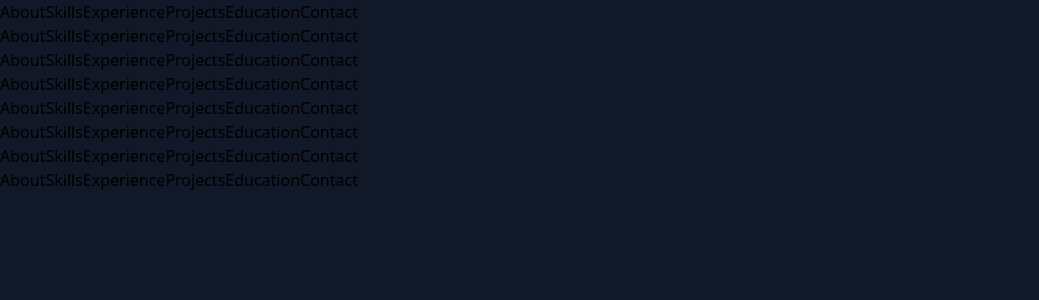
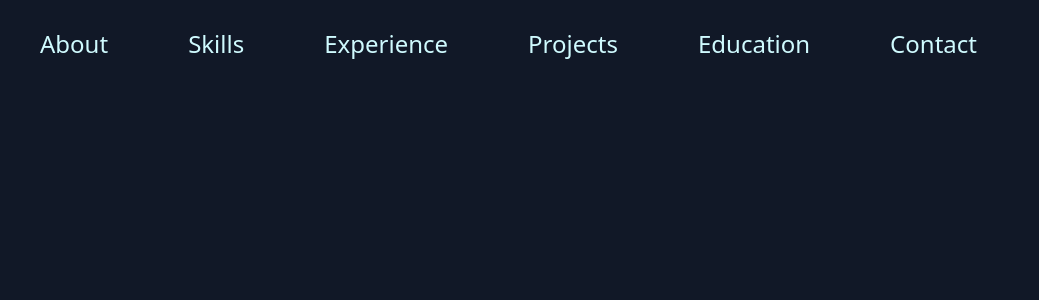
Before and after one commit to snigdho611/snigdho611.dev, a Next.js app: page / in a window 1280 px wide. Shown: the top 300 px of the page, without its empty margins (0-1039 px from the left). Built offline with nearby package versions, Linux system fonts and the light colour scheme.

Commit message:
Updated design for navbar

```diff
--- a/package.json
+++ b/package.json
@@ -23,7 +23,7 @@
     "autoprefixer": "^10.4.4",
     "eslint": "8.6.0",
     "eslint-config-next": "12.0.7",
-    "postcss": "^8.2.15",
+    "postcss": "^8.4.12",
     "tailwindcss": "^3.0.23",
     "typescript": "4.5.4"
   }
--- a/pages/_app.tsx
+++ b/pages/_app.tsx
@@ -1,5 +1,6 @@
+import "tailwindcss/tailwind.css";
+import "../styles/globals.css";
 import "../styles/index.css";
-import "../styles/globals.css";
 import type { AppProps } from "next/app";
 
 function MyApp({ Component, pageProps }: AppProps) {
--- /dev/null
+++ b/pages/home.tsx
@@ -0,0 +1,69 @@
+import type { NextPage } from "next";
+import Head from "next/head";
+import Image from "next/image";
+// import styles from "../styles/Home.module.css";
+
+const Home: NextPage = () => {
+  return (
+    <div>
+      <Head>
+        <title>ABC Superstore</title>
+        <link rel="icon" href="/images/logo.png" type="image/x-icon" />
+      </Head>
+      <Head>
+        <title>Create Next App</title>
+        <meta name="description" content="Generated by create next app" />
+        <link rel="icon" href="/favicon.ico" />
+      </Head>
+
+      <main>
+        <h1>
+          Welcome to <a href="https://nextjs.org">Next.js!</a>
+        </h1>
+
+        <p>
+          Get started by editing <code>pages/index.tsx</code>
+        </p>
+
+        <div>
+          <a href="https://nextjs.org/docs">
+            <h2>Documentation &rarr;</h2>
+            <p>Find in-depth information about Next.js features and API.</p>
+          </a>
+
+          <a href="https://nextjs.org/learn">
+            <h2>Learn &rarr;</h2>
+            <p>Learn about Next.js in an interactive course with quizzes!</p>
+          </a>
+
+          <a href="https://github.com/vercel/next.js/tree/master/examples">
+            <h2>Examples &rarr;</h2>
+            <p>Discover and deploy boilerplate example Next.js projects.</p>
+          </a>
+
+          <a href="https://vercel.com/new?utm_source=create-next-app&utm_medium=default-template&utm_campaign=create-next-app">
+            <h2>Deploy &rarr;</h2>
+            <p>
+              Instantly deploy your Next.js site to a public URL with Vercel.
+            </p>
+          </a>
+        </div>
+      </main>
+
+      <footer>
+        <a
+          href="https://vercel.com?utm_source=create-next-app&utm_medium=default-template&utm_campaign=create-next-app"
+          target="_blank"
+          rel="noopener noreferrer"
+        >
+          Powered by{" "}
+          <span>
+            <Image src="/vercel.svg" alt="Vercel Logo" width={72} height={16} />
+          </span>
+        </a>
+      </footer>
+    </div>
+  );
+};
+
+export default Home;
--- a/pages/index.tsx
+++ b/pages/index.tsx
@@ -41,11 +41,11 @@ const Home: React.FC<HomeProps> = ({ val }) => {
         y: 0,
       },
       {
-        scale: 0.075,
+        scale: 0.065,
         delay: 1,
         duration: 1,
         x: "-45%",
-        yPercent: -45,
+        y: "-48%",
       }
     );
     // currentTarget.current?.style.display = "none";
@@ -57,7 +57,7 @@ const Home: React.FC<HomeProps> = ({ val }) => {
           textRef.current.style.display = "fixed";
           onLoad(textRef);
         } else if (nameAnimation) {
-          textRef.current.style.display = "fixed";
+          textRef.current.style.display = "initial";
         }
       } else {
         textRef.current.style.display = "none";
@@ -83,26 +83,8 @@ const Home: React.FC<HomeProps> = ({ val }) => {
         <link rel="icon" href="/images/favicon.png" />
         <title>Snigdho Dip Howlader</title>
       </Head>
-
-      {/* <div
-        className="bg-gray-900"
-        style={{
-          minWidth: "100px",
-          width: "100%",
-          height: "100vh",
-        }}
-      >
-        <div
-          style={{
-            backgroundImage: "url(/images/favicon2.svg)",
-            backgroundSize: "100% 100%",
-            backgroundRepeat: "no-repeat",
-            height: "100%",
-          }}
-          ref={textRef}
-        ></div>
-      </div> */}
       <div
+        // className="bg-slate-500"
         style={{
           backgroundImage: "url(/images/favicon2.svg)",
           backgroundSize: "100% 100%",
@@ -114,15 +96,16 @@ const Home: React.FC<HomeProps> = ({ val }) => {
           position: "fixed",
         }}
         ref={textRef}
-      ></div>
+      />
       <Navbar />
-      <Navbar />
-      <Navbar />
-      <Navbar />
-      <Navbar />
-      <Navbar />
-      <Navbar />
-      <Navbar />
+      {/* <div
+        style={{
+          display: "flex",
+          flexDirection: "row",
+          color: "white",
+          gap: "35px",
+        }}
+      ></div> */}
     </>
   );
 };
--- a/src/components/Navbar/index.tsx
+++ b/src/components/Navbar/index.tsx
@@ -5,17 +5,27 @@ interface NavbarProps {
 }
 
 const Navbar = () => {
+  const linkClass = "text-cyan-100 m-10";
   return (
-    <div>
-      <div>{/* {allData.name} */}</div>
-      <div>
-        <a href="#">About</a>
-        <a href="#">Skills</a>
-        <a href="#">Experience</a>
-        <a href="#">Projects</a>
-        <a href="#">Education</a>
-        <a href="#">Contact</a>
-      </div>
+    <div className="flex-row flex-auto text-2xl my-7">
+      <a href="#" className={linkClass}>
+        About
+      </a>
+      <a href="#" className={linkClass}>
+        Skills
+      </a>
+      <a href="#" className={linkClass}>
+        Experience
+      </a>
+      <a href="#" className={linkClass}>
+        Projects
+      </a>
+      <a href="#" className={linkClass}>
+        Education
+      </a>
+      <a href="#" className={linkClass}>
+        Contact
+      </a>
     </div>
   );
 };
--- a/tailwind.config.js
+++ b/tailwind.config.js
@@ -1,8 +1,5 @@
 module.exports = {
-  content: [
-    "./pages/**/*.{js,ts,jsx,tsx}",
-    "./components/**/*.{js,ts,jsx,tsx}",
-  ],
+  content: ["./pages/**/*.{js,ts,jsx,tsx}", "./src/**/*.{js,ts,jsx,tsx}"],
   theme: {
     extend: {},
   },
```
Also changed, not shown: 1 other file (tests, documents, lock files or other folders).
